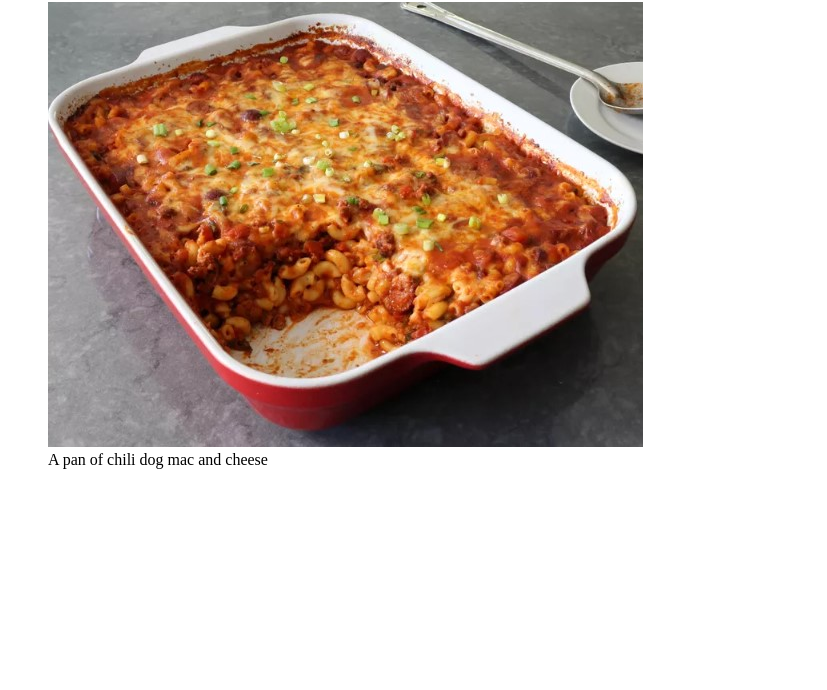
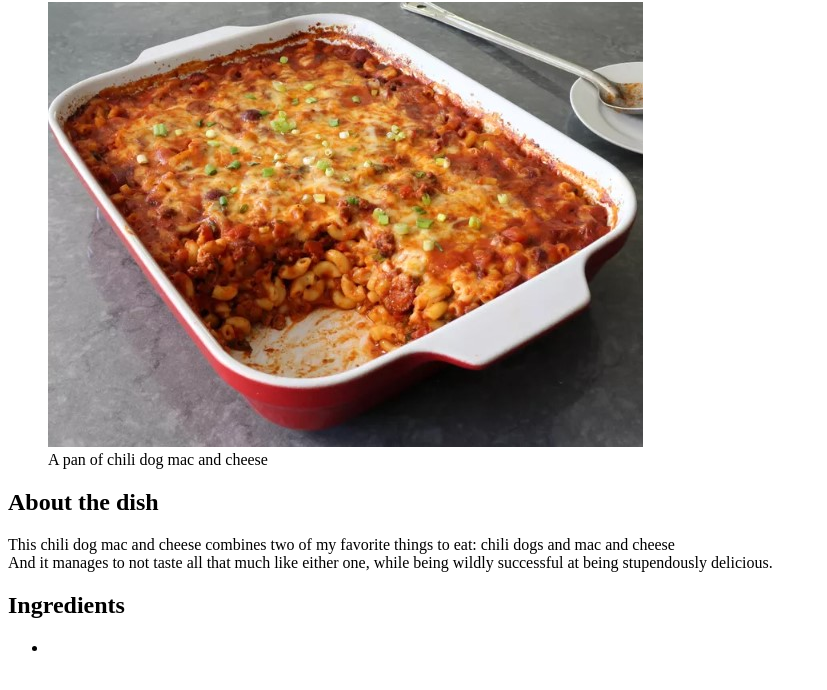
Before and after one commit to davis-matt0/odin-recipes, a plain HTML site: page recipes/mac-and-cheese.html in a window 1280 px wide. Shown: the part 78-768 px from the top of the page, without its empty margins (0-827 px from the left). Drawn offline with Linux system fonts and the light colour scheme.

Commit message:
add content disclaimer to README.md and ingredients to mac-and-cheese.html

```diff
--- a/recipes/mac-and-cheese.html
+++ b/recipes/mac-and-cheese.html
@@ -13,5 +13,16 @@
       />
       <figcaption>A pan of chili dog mac and cheese</figcaption>
     </figure>
+    <h2>About the dish</h2>
+    <p>
+      This chili dog mac and cheese combines two of my favorite things to eat:
+      chili dogs and mac and cheese<br />And it manages to not taste all that
+      much like either one, while being wildly successful at being stupendously
+      delicious.
+    </p>
+    <h2>Ingredients</h2>
+    <ul>
+      <li></li>
+    </ul>
   </body>
 </html>
```
Also changed, not shown: 1 other file.
